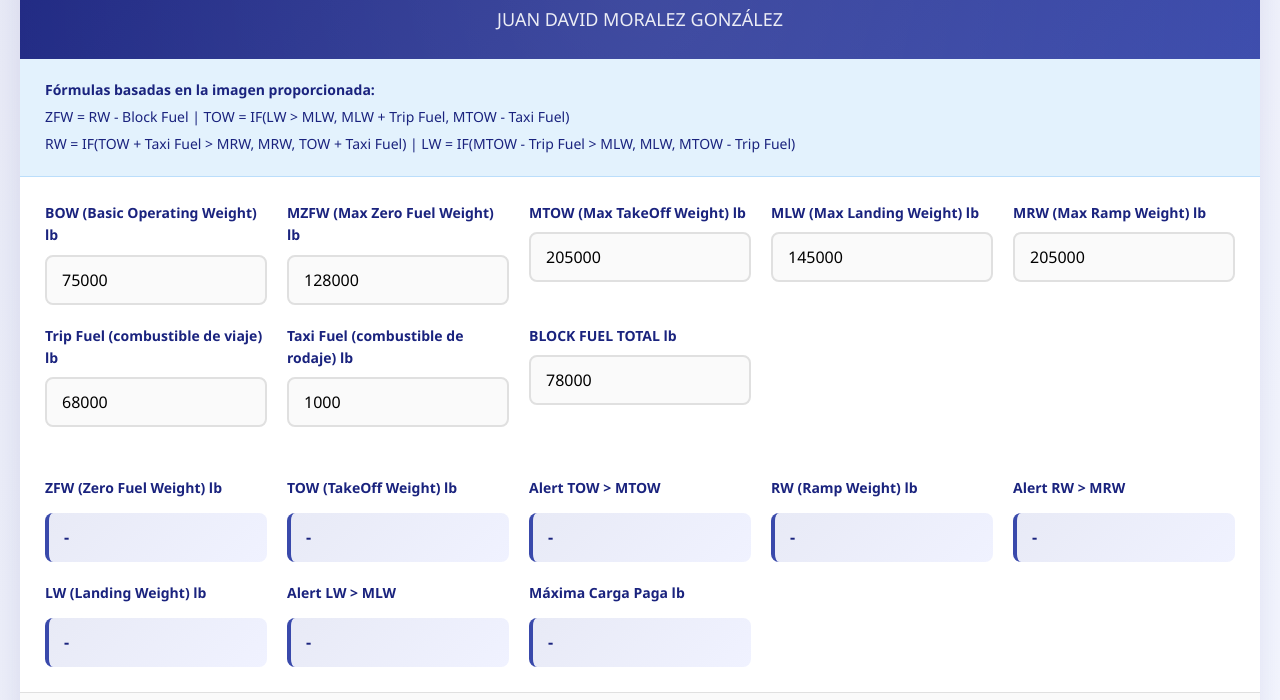
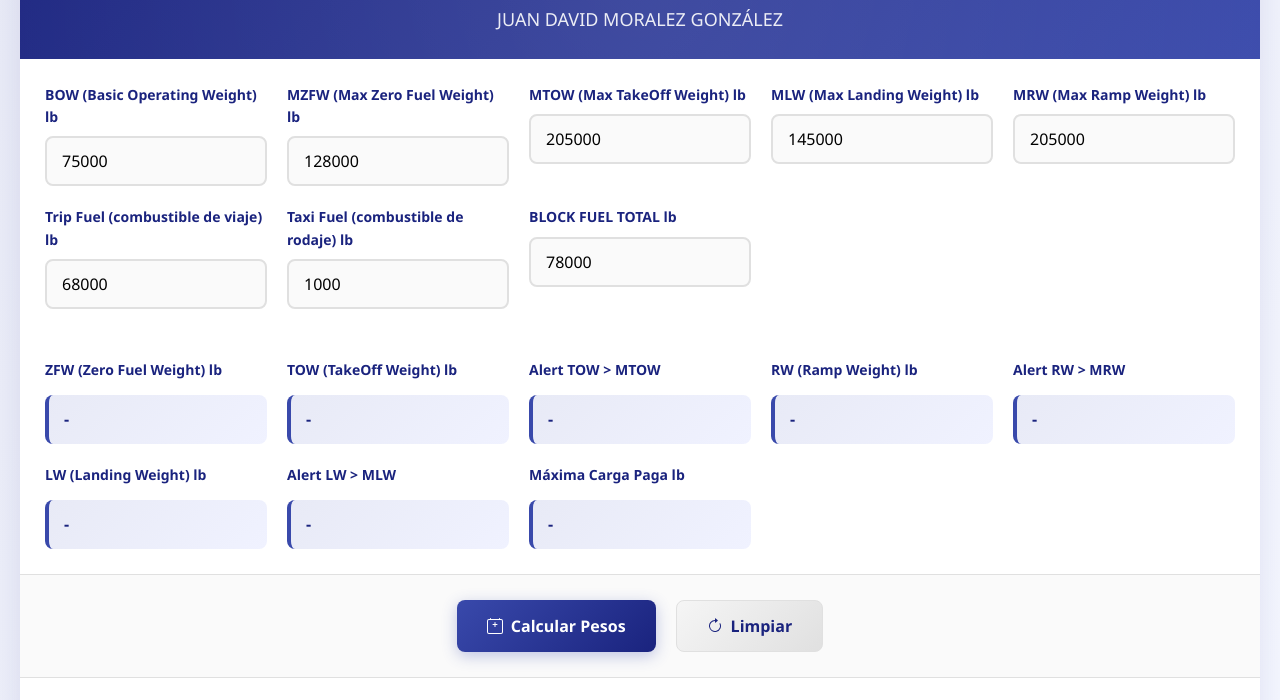
Before and after one commit to rubendml/calculapesoaeronave, a plain HTML site: page index.html in a window 1280 px wide. Shown: the part 93-793 px from the top of the page. Drawn offline with Linux system fonts and the light colour scheme.

Commit message:
Update index.html

```diff
--- a/index.html
+++ b/index.html
@@ -275,11 +275,11 @@
             <h2>JUAN DAVID MORALEZ GONZÁLEZ</h2>
         </header>
 
-        <div class="formula-info">
-            <p><strong>Fórmulas basadas en la imagen proporcionada:</strong></p>
-            <p>ZFW = RW - Block Fuel | TOW = IF(LW > MLW, MLW + Trip Fuel, MTOW - Taxi Fuel)</p>
-            <p>RW = IF(TOW + Taxi Fuel > MRW, MRW, TOW + Taxi Fuel) | LW = IF(MTOW - Trip Fuel > MLW, MLW, MTOW - Trip Fuel)</p>
-        </div>
+       <!--   <div class="formula-info"> -->
+            <!--  <p><strong>Fórmulas basadas en la imagen proporcionada:</strong></p> -->
+         <!--     <p>ZFW = RW - Block Fuel | TOW = IF(LW > MLW, MLW + Trip Fuel, MTOW - Taxi Fuel)</p> -->
+     <!--         <p>RW = IF(TOW + Taxi Fuel > MRW, MRW, TOW + Taxi Fuel) | LW = IF(MTOW - Trip Fuel > MLW, MLW, MTOW - Trip Fuel)</p> -->
+    <!--      </div> -->
 
         <div class="calculator-grid">
             <div class="input-group">
```
